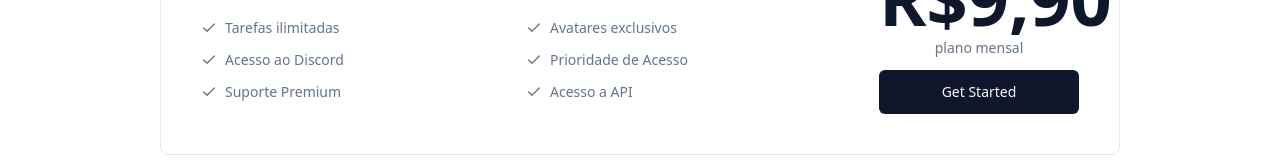
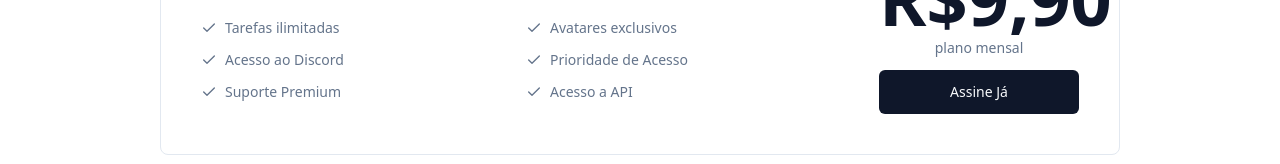
Before and after one commit to alvarengaflavio/todo-next, a Next.js app: page /pricing in a window 1280 px wide. Shown: the part 452-616 px from the top of the page. Built offline with nearby package versions, Linux system fonts and the light colour scheme; no server answers.

Commit message:
Update button text on pricing page

```diff
--- a/src/app/(marketing)/pricing/page.tsx
+++ b/src/app/(marketing)/pricing/page.tsx
@@ -62,7 +62,7 @@ export default function PricingPage() {
             </p>
           </div>
           <Link href="/login" className={cn(buttonVariants({ size: "lg" }))}>
-            Get Started
+            Assine Já
           </Link>
         </div>
       </div>
```
